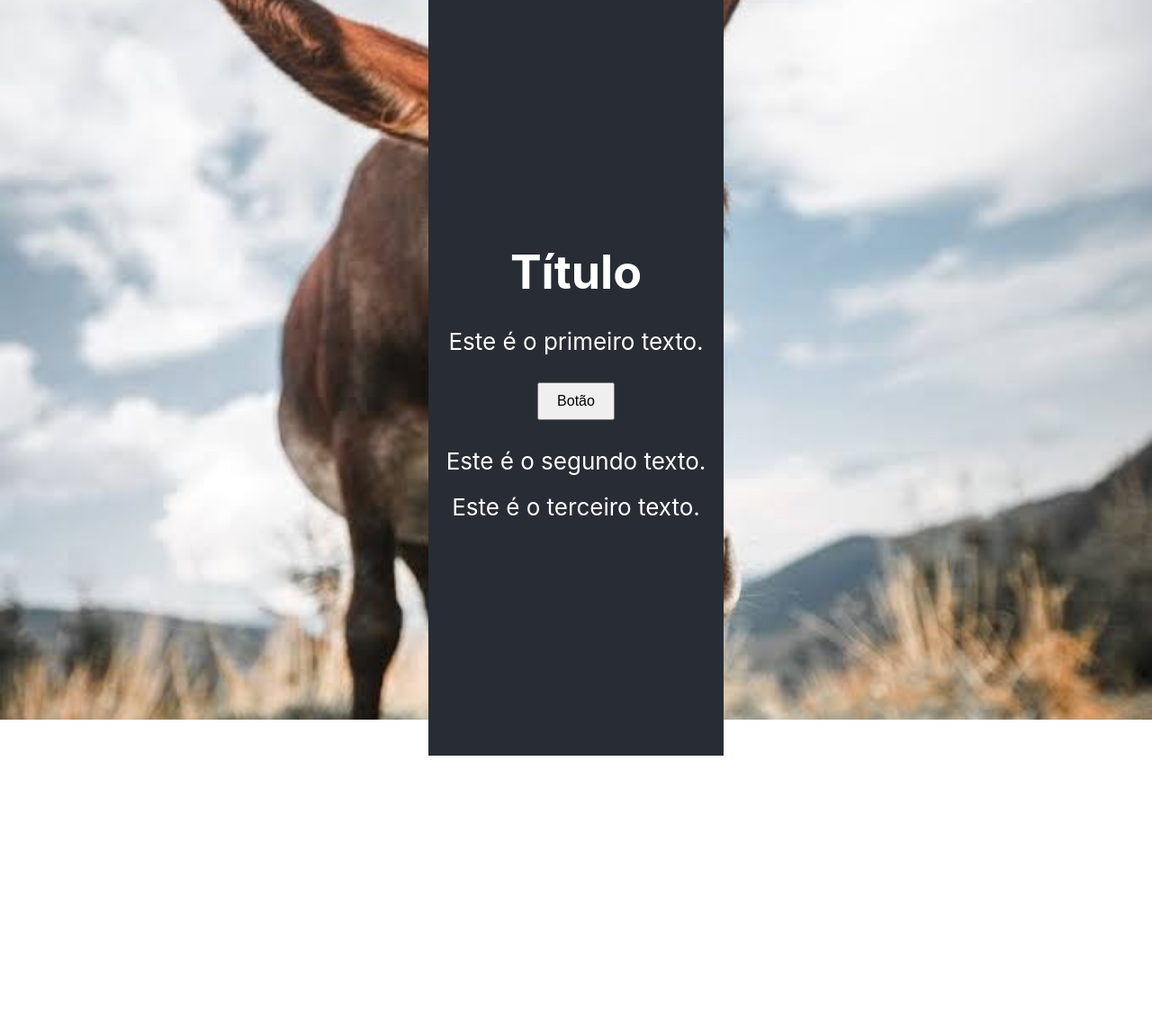
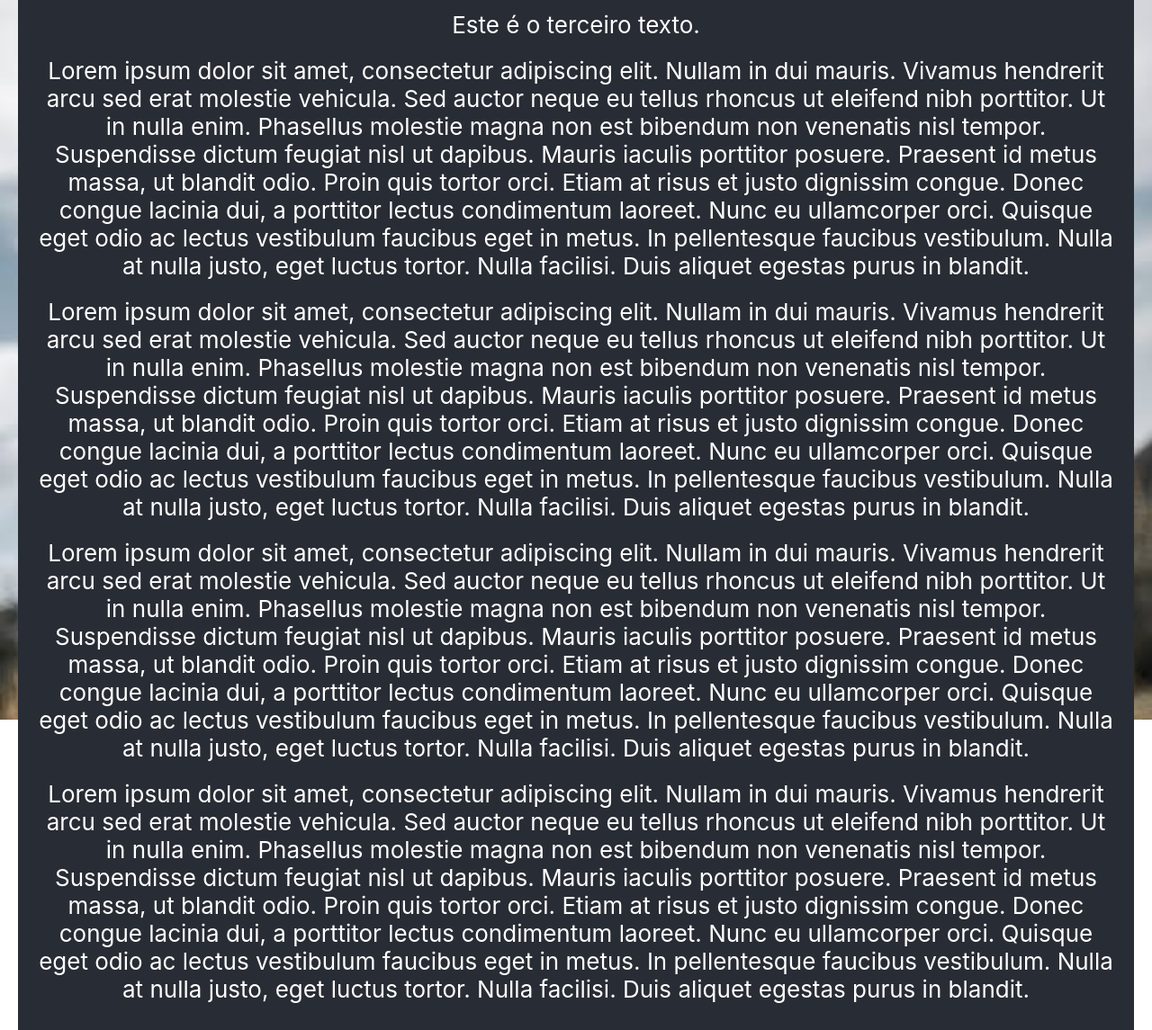
Before and after one commit to kennedybringel/galinha, a React (Create React App) app: page / in a window 1280 px wide. Shown: the whole page at 90% size. Before the commit the page ends 840 px from the top, so only its background shows below. Built offline with nearby package versions, Linux system fonts and the light colour scheme.

Commit message:
Adicionando mais conteúdo para testar a rolagem

```diff
--- a/src/App.js
+++ b/src/App.js
@@ -10,6 +10,10 @@ function App() {
         <button>Botão</button>
         <p>Este é o segundo texto.</p>
         <p>Este é o terceiro texto.</p>
+        <p>Lorem ipsum dolor sit amet, consectetur adipiscing elit. Nullam in dui mauris. Vivamus hendrerit arcu sed erat molestie vehicula. Sed auctor neque eu tellus rhoncus ut eleifend nibh porttitor. Ut in nulla enim. Phasellus molestie magna non est bibendum non venenatis nisl tempor. Suspendisse dictum feugiat nisl ut dapibus. Mauris iaculis porttitor posuere. Praesent id metus massa, ut blandit odio. Proin quis tortor orci. Etiam at risus et justo dignissim congue. Donec congue lacinia dui, a porttitor lectus condimentum laoreet. Nunc eu ullamcorper orci. Quisque eget odio ac lectus vestibulum faucibus eget in metus. In pellentesque faucibus vestibulum. Nulla at nulla justo, eget luctus tortor. Nulla facilisi. Duis aliquet egestas purus in blandit.</p>
+        <p>Lorem ipsum dolor sit amet, consectetur adipiscing elit. Nullam in dui mauris. Vivamus hendrerit arcu sed erat molestie vehicula. Sed auctor neque eu tellus rhoncus ut eleifend nibh porttitor. Ut in nulla enim. Phasellus molestie magna non est bibendum non venenatis nisl tempor. Suspendisse dictum feugiat nisl ut dapibus. Mauris iaculis porttitor posuere. Praesent id metus massa, ut blandit odio. Proin quis tortor orci. Etiam at risus et justo dignissim congue. Donec congue lacinia dui, a porttitor lectus condimentum laoreet. Nunc eu ullamcorper orci. Quisque eget odio ac lectus vestibulum faucibus eget in metus. In pellentesque faucibus vestibulum. Nulla at nulla justo, eget luctus tortor. Nulla facilisi. Duis aliquet egestas purus in blandit.</p>
+        <p>Lorem ipsum dolor sit amet, consectetur adipiscing elit. Nullam in dui mauris. Vivamus hendrerit arcu sed erat molestie vehicula. Sed auctor neque eu tellus rhoncus ut eleifend nibh porttitor. Ut in nulla enim. Phasellus molestie magna non est bibendum non venenatis nisl tempor. Suspendisse dictum feugiat nisl ut dapibus. Mauris iaculis porttitor posuere. Praesent id metus massa, ut blandit odio. Proin quis tortor orci. Etiam at risus et justo dignissim congue. Donec congue lacinia dui, a porttitor lectus condimentum laoreet. Nunc eu ullamcorper orci. Quisque eget odio ac lectus vestibulum faucibus eget in metus. In pellentesque faucibus vestibulum. Nulla at nulla justo, eget luctus tortor. Nulla facilisi. Duis aliquet egestas purus in blandit.</p>
+        <p>Lorem ipsum dolor sit amet, consectetur adipiscing elit. Nullam in dui mauris. Vivamus hendrerit arcu sed erat molestie vehicula. Sed auctor neque eu tellus rhoncus ut eleifend nibh porttitor. Ut in nulla enim. Phasellus molestie magna non est bibendum non venenatis nisl tempor. Suspendisse dictum feugiat nisl ut dapibus. Mauris iaculis porttitor posuere. Praesent id metus massa, ut blandit odio. Proin quis tortor orci. Etiam at risus et justo dignissim congue. Donec congue lacinia dui, a porttitor lectus condimentum laoreet. Nunc eu ullamcorper orci. Quisque eget odio ac lectus vestibulum faucibus eget in metus. In pellentesque faucibus vestibulum. Nulla at nulla justo, eget luctus tortor. Nulla facilisi. Duis aliquet egestas purus in blandit.</p>
       </header>
     </div>
   );
```
